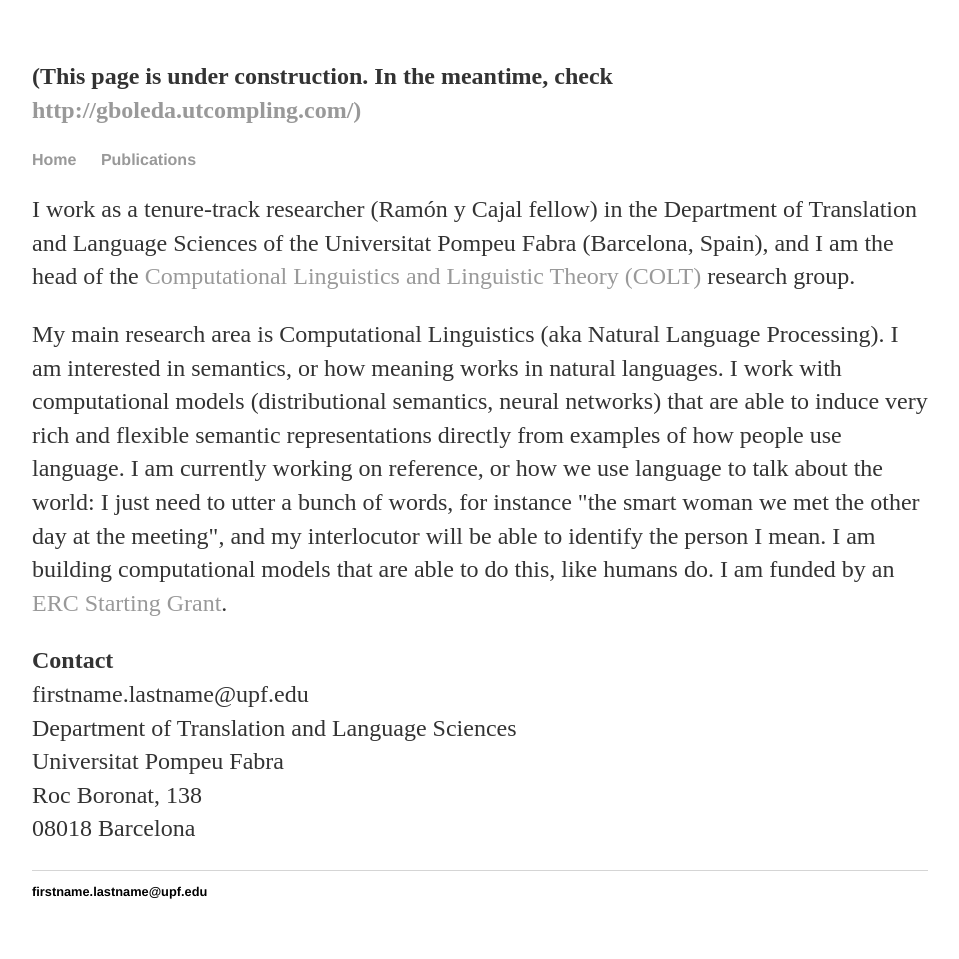
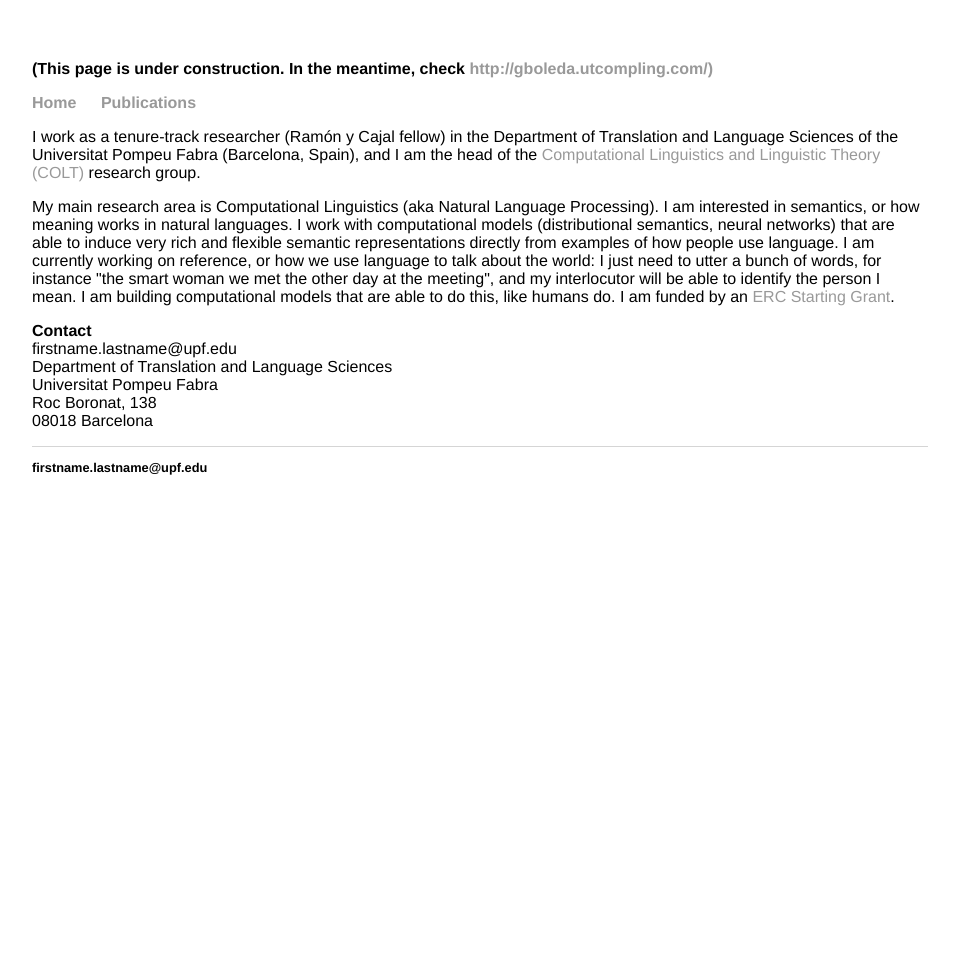
Before and after one commit to gboleda/gboleda.github.io, a Jekyll site: the page built from index.html, in a window 1280 px wide. Shown: the whole page, without its empty margins (160-1119 px from the left). Built offline with Jekyll 4.4.1, drawn with Linux system fonts in a browser that asks for light colours; after the commit the page ends 900 px from its top, so only the background shows below that.

Commit message:
Update main.css

```diff
--- a/css/main.css
+++ b/css/main.css
@@ -24,9 +24,7 @@ h1 {
     font-family:'Helvetica', 'Arial', 'Sans-Serif';
 }
 p {
-    font-size: 1.5em;
-    line-height: 1.4em;
-    color: #333;
+    font-family:'Helvetica', 'Arial', 'Sans-Serif';
 }
 footer {
     border-top: 1px solid #d5d5d5;
```
